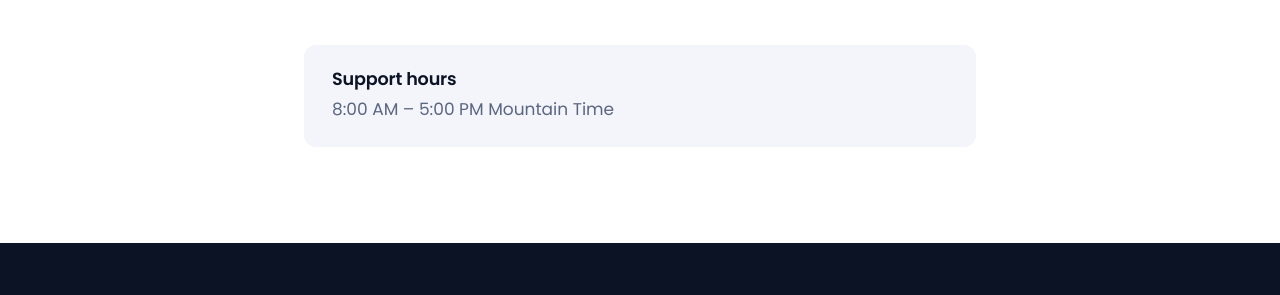
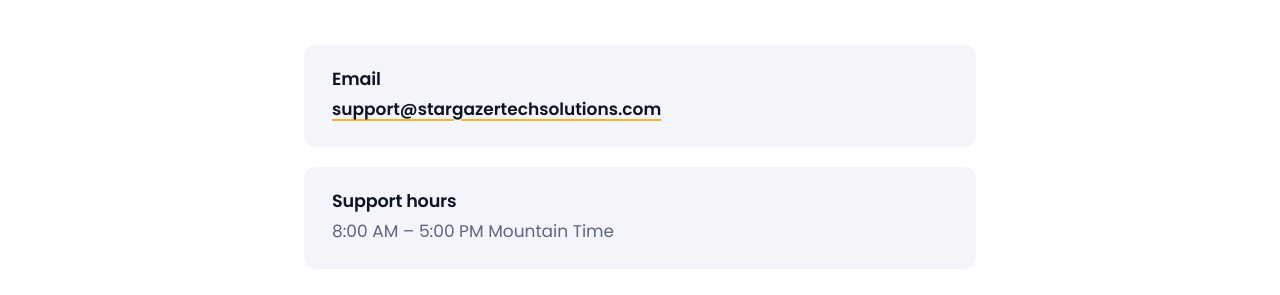
Before and after one commit to brendankmurphy/stargazer-tech-solutions, a plain HTML site: page contact.html in a window 1280 px wide. Shown: the part 843-1138 px from the top of the page. Drawn offline with Linux system fonts and the light colour scheme.

Commit message:
Update home tagline and add support email link to contact page
Co-Authored-By: Claude Sonnet 5.5 <noreply@anthropic.com>

```diff
--- a/contact.html
+++ b/contact.html
@@ -73,6 +73,11 @@
       </form>
 
       <div class="info-box">
+        <h2>Email</h2>
+        <p><a href="mailto:support@stargazertechsolutions.com">support@stargazertechsolutions.com</a></p>
+      </div>
+
+      <div class="info-box">
         <h2>Support hours</h2>
         <p>8:00 AM &ndash; 5:00 PM Mountain Time</p>
       </div>
--- a/style.css
+++ b/style.css
@@ -633,6 +633,23 @@ a {
   color: var(--muted);
 }
 
+.info-box + .info-box {
+  margin-top: 20px;
+}
+
+.info-box a {
+  font-weight: 600;
+  color: var(--ink);
+  text-decoration: underline;
+  text-decoration-color: var(--gold);
+  text-decoration-thickness: 2px;
+  text-underline-offset: 4px;
+}
+
+.info-box a:hover {
+  text-decoration-color: var(--ink);
+}
+
 /* ---------- Prose (privacy policy) ---------- */
 
 .prose p {
```
Also changed, not shown: index.html (+1 -1 lines).
